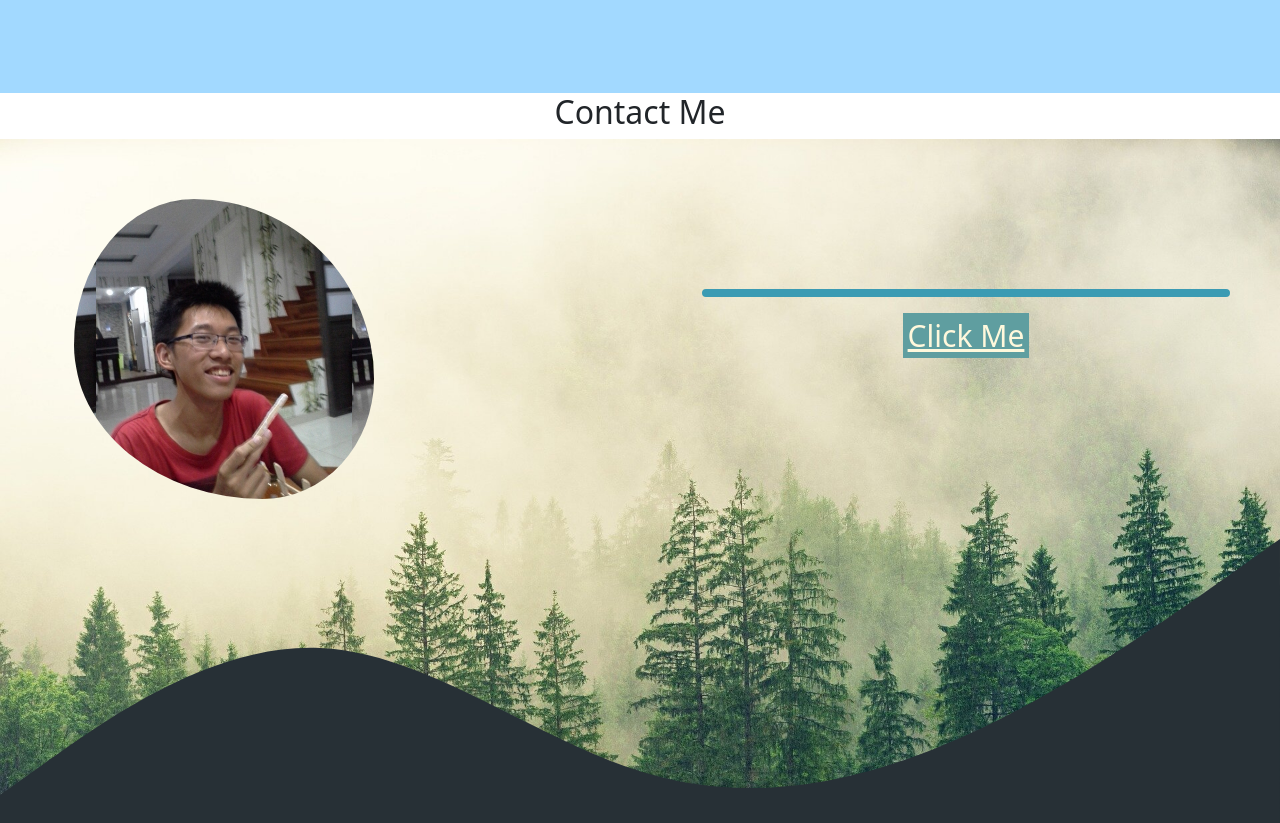
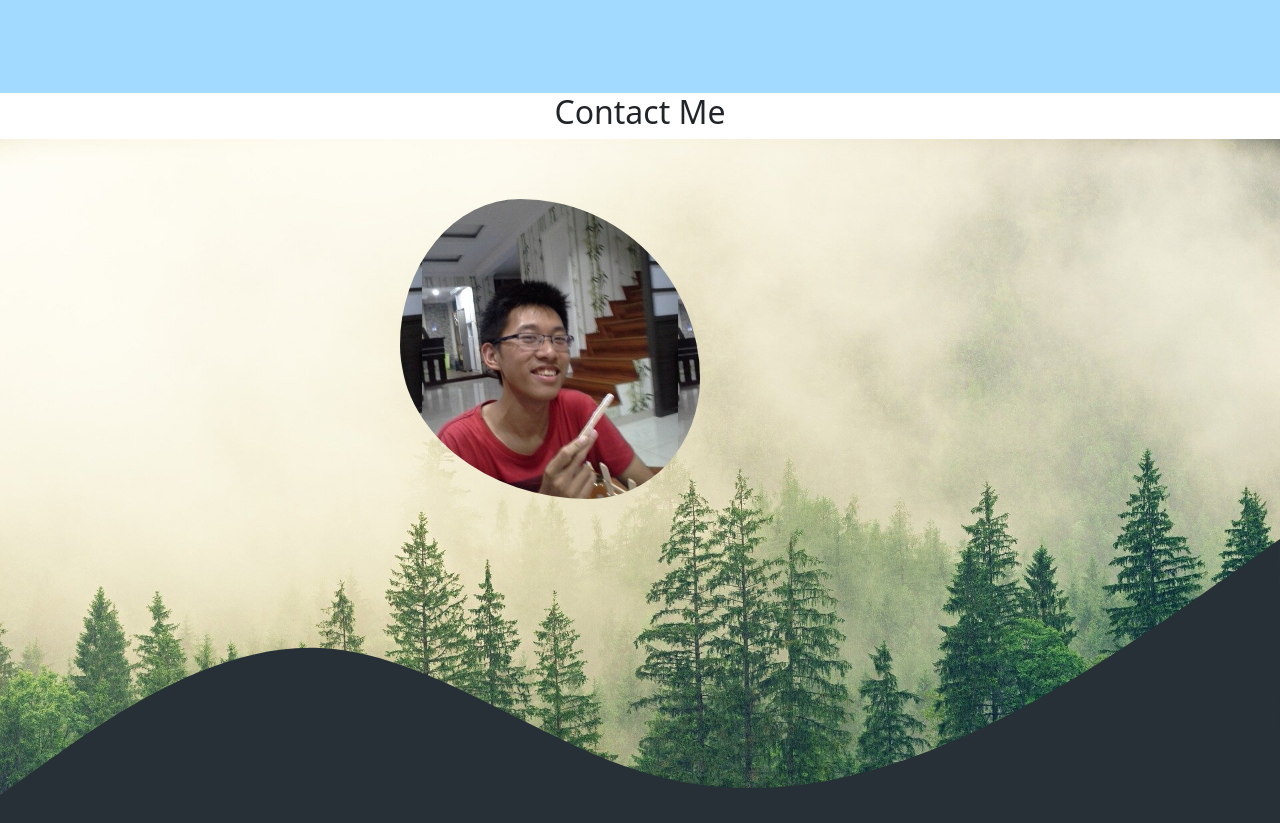
Before and after one commit to edrix77/portfolio, a plain HTML site: page index.html in a window 1280 px wide. Shown: the part 2300-3123 px from the top of the page. Drawn offline with nearby package versions, Linux system fonts and the light colour scheme.

Commit message:
menghapus bagian bawah contact me

```diff
--- a/index.html
+++ b/index.html
@@ -149,7 +149,7 @@
     <!-- mulai mencoba border css -->
     <section class="banner" id="banners">
     <div class="row">
-      <div class="col-6">
+      <div class="col-12">
           <div class="container1">
                 <div class="box">
                   <div class="spin-container">
@@ -161,14 +161,14 @@
               </div>
       </div>
 
-      <div class="col-6" style="padding-top:150px">
+      <!-- <div class="col-6" style="padding-top:150px">
         <div class="ex1 text1" style="font-size: 40px;font-family:Helvetica;margin-right: 50px;margin-left: 50px;">
 
         </div>
         <div class="text-center mt-3">
           <a type="button" href="#middle1s" style="font-size: 30px; color: cornsilk; background-color: cadetblue; padding: 0px 5px 0px 5px;">Click Me</a>
         </div>
-      </div>
+      </div> -->
     </div>
 
     <svg xmlns="http://www.w3.org/2000/svg" viewBox="0 0 1440 320"><path fill="#273036" fill-opacity="1" d="M0,288L60,245.3C120,203,240,117,360,122.7C480,128,600,224,720,261.3C840,299,960,277,1080,224C1200,171,1320,85,1380,42.7L1440,0L1440,320L1380,320C1320,320,1200,320,1080,320C960,320,840,320,720,320C600,320,480,320,360,320C240,320,120,320,60,320L0,320Z"></path></svg>
```
